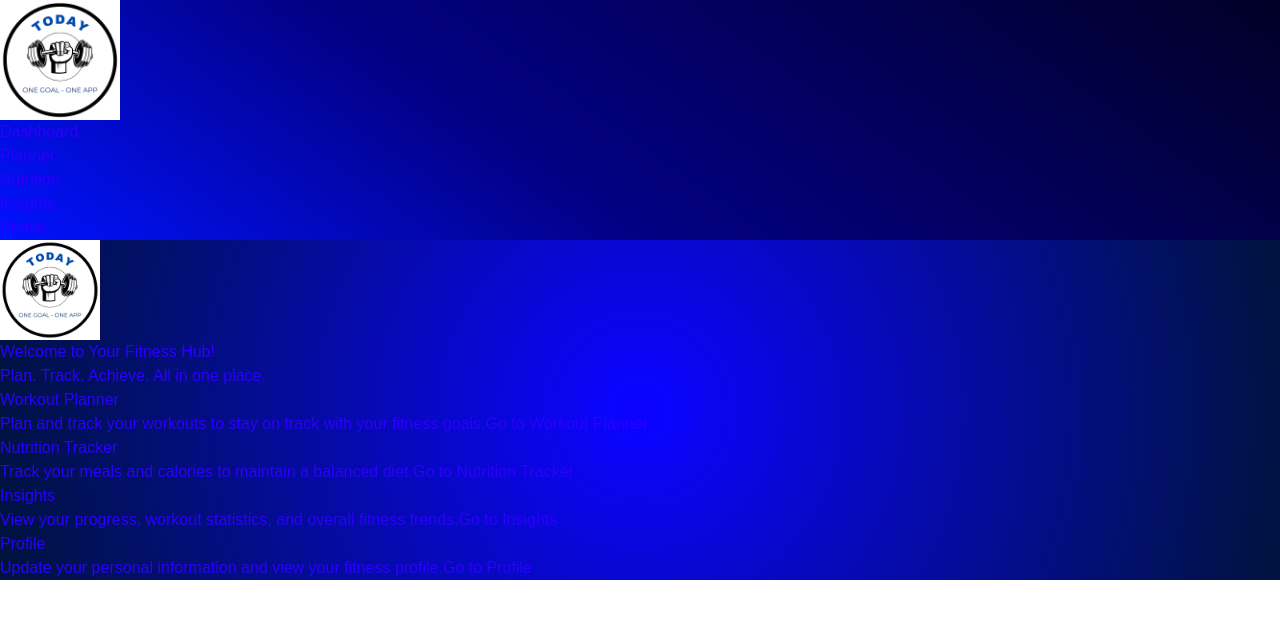
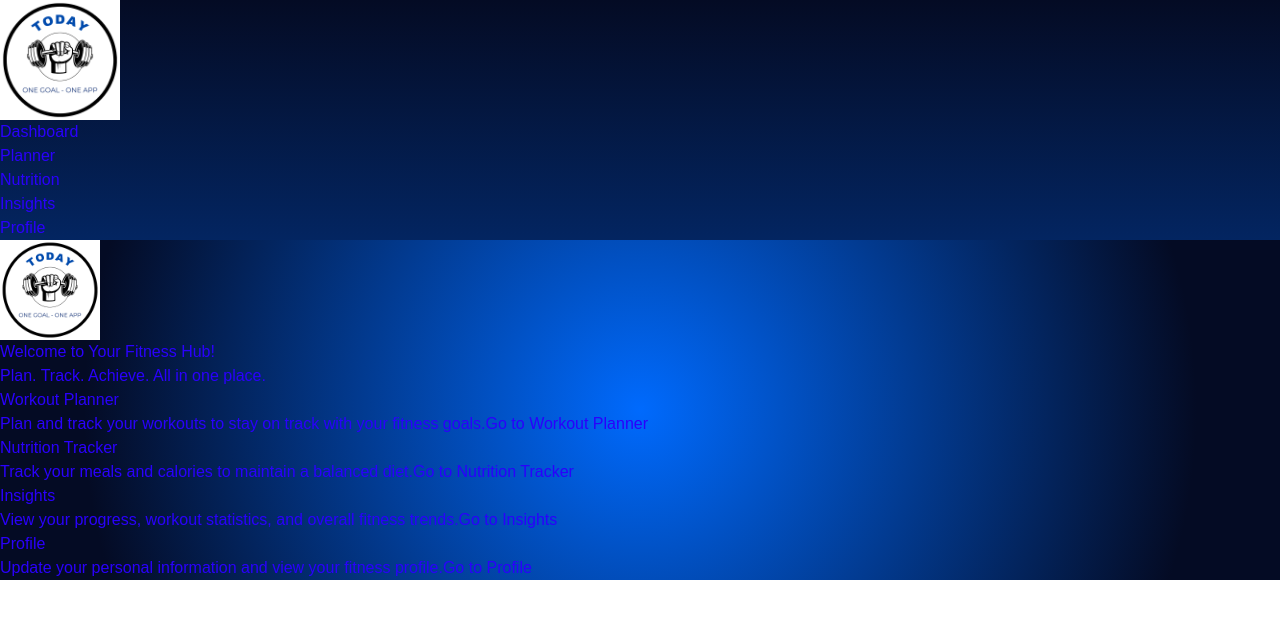
Before and after one commit to shay122990/fitness-dashboard-nextjs, a Next.js app: page / in a window 1280 px wide. Shown: the top 618 px of the page. Built offline with nearby package versions, Linux system fonts and the light colour scheme.

Commit message:
background color of main layout and sidebar

```diff
--- a/src/app/components/Sidebar.tsx
+++ b/src/app/components/Sidebar.tsx
@@ -13,7 +13,12 @@ const Sidebar = () => {
   const isActive = (path: string) => (pathname === path ? "bg-blue-700" : "");
 
   return (
-    <div className="h-full px-2 lg:px-4 mt-10 flex flex-col items-center text-white">
+    <div className="h-full px-2 lg:px-4 mt-10 flex flex-col items-center text-white"
+    style={{
+      background:
+        "linear-gradient(0deg, rgba(3,37,97,1) 0%, rgba(4,11,36,1) 100%)",
+    }}
+    >
       <Image
         src={user?.photoURL || "/today-logo.png"}
         width={120}
--- a/src/app/layout.tsx
+++ b/src/app/layout.tsx
@@ -39,7 +39,7 @@ export default function RootLayout({
                 className="flex-1 items-center overflow-y-auto p-4 lg:p-10"
                 style={{
                   background:
-                    "radial-gradient(circle, rgba(10,4,255,1) 3%, rgba(0,19,60,1) 100%, rgba(8,56,161,1) 131%)",
+                    "radial-gradient(circle, rgba(0,106,253,1) 0%, rgba(4,11,36,1) 84%)",
                 }}
               >
                 {children}
```
